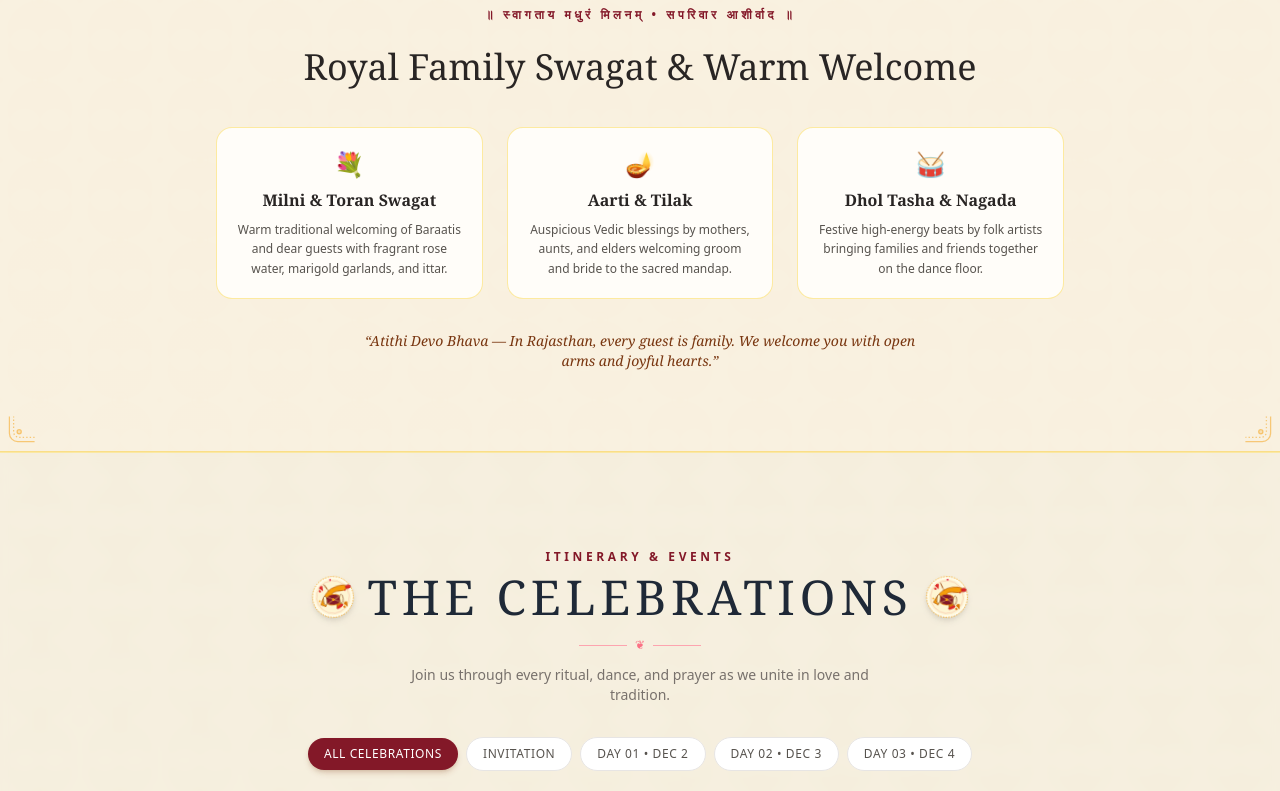
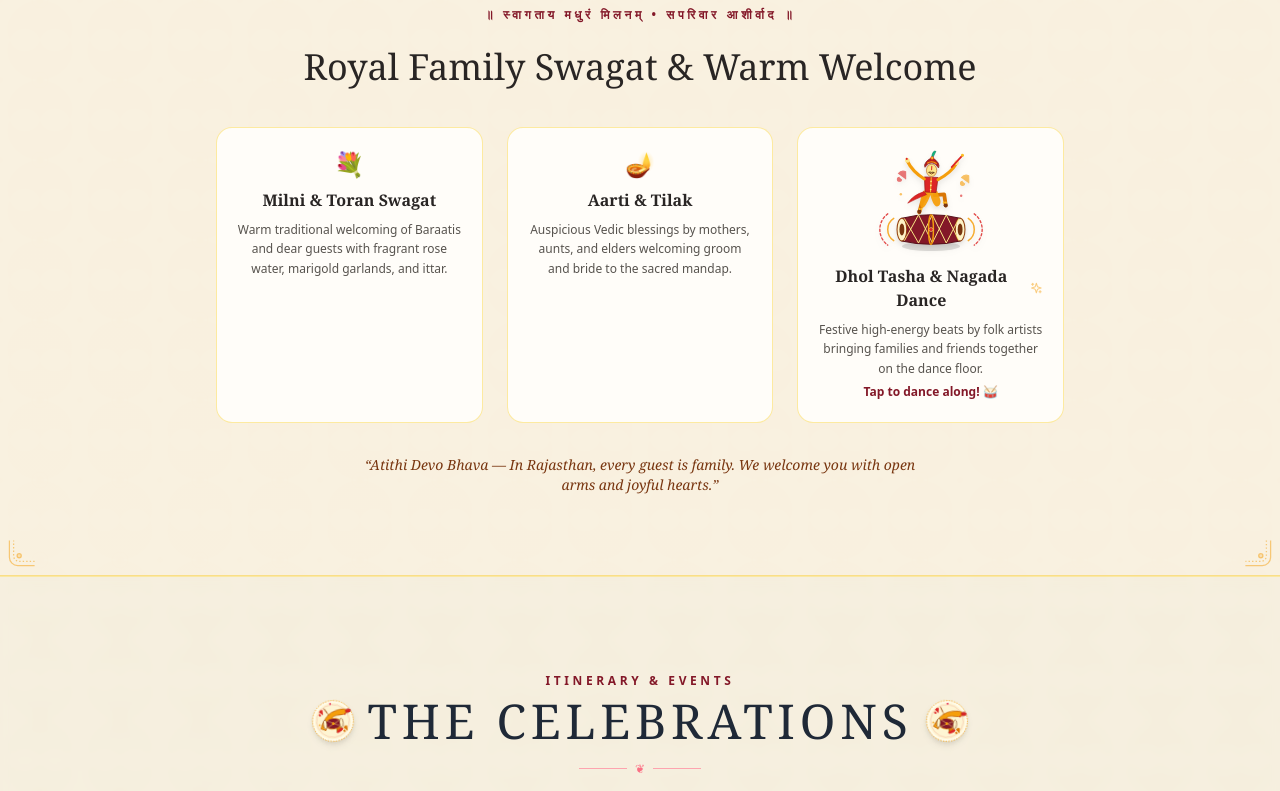
Before and after one commit to bhavishya31/sandbox-website, a Next.js app: page / in a window 1280 px wide. Shown: the part 2040-2831 px from the top of the page. Built offline with nearby package versions, Linux system fonts and the light colour scheme.

Commit message:
Update page.js

```diff
--- a/app/page.js
+++ b/app/page.js
@@ -369,24 +369,11 @@ const CarnivalIcon = () => (
   </svg>
 );
 
-/* BARAAT & DHOL PROCESSION ICON */
-const BaraatIcon = () => (
-  <svg viewBox="0 0 64 64" className="w-12 h-12" fill="none">
-    {/* Dhol Barrel */}
-    <ellipse cx="32" cy="32" rx="14" ry="20" transform="rotate(35 32 32)" fill="#991B1B" stroke="#F59E0B" strokeWidth="1.8" />
-    <ellipse cx="20" cy="23" rx="7" ry="12" transform="rotate(35 20 23)" fill="#FEF3C7" stroke="#B45309" strokeWidth="1.5" />
-    <ellipse cx="44" cy="41" rx="7" ry="12" transform="rotate(35 44 41)" fill="#FDE68A" stroke="#B45309" strokeWidth="1.5" />
-    {/* Dhol Ropes / Bracing */}
-    <path d="M22 14 L42 32 M25 31 L45 50 M16 26 L36 46" stroke="#FEF08A" strokeWidth="1.2" strokeLinecap="round" />
-    {/* Drumsticks / Danka & Chhari */}
-    <path d="M10 18 L26 27" stroke="#F59E0B" strokeWidth="2.5" strokeLinecap="round" />
-    <circle cx="10" cy="18" r="2.5" fill="#DC2626" />
-    <path d="M12 40 L28 35" stroke="#F59E0B" strokeWidth="2" strokeLinecap="round" />
-    {/* Musical Celebration Sparkles */}
-    <circle cx="48" cy="16" r="2" fill="#F59E0B" />
-    <circle cx="54" cy="24" r="1.5" fill="#EF4444" />
-    <circle cx="44" cy="12" r="1.5" fill="#F59E0B" />
-  </svg>
+/* BARAAT & DHOL PROCESSION ICON (ANIMATED PERSON DANCING ON DHOLAK) */
+const BaraatIcon = ({ onBeatClick }) => (
+  <div className="w-16 h-16 flex items-center justify-center">
+    <DancerOnDholak className="w-14 h-16" onBeatClick={onBeatClick} />
+  </div>
 );
 
 const WeddingMuhurthamIcon = () => (
@@ -400,6 +387,156 @@ const WeddingMuhurthamIcon = () => (
     <path d="M32 37 C32 37 28 42 28 45 C28 47.2 29.8 48 32 48 C34.2 48 36 47.2 36 45 C36 42 32 37 32 37 Z" fill="#EF4444" />
     <path d="M32 40 C32 40 30 43 30 44 C30 45.1 30.9 46 32 46 C33.1 46 34 45.1 34 44 C34 43 32 40 32 40 Z" fill="#FBBF24" />
   </svg>
+);
+
+/* PERSON DANCING ON DHOLAK (FOLK BARAAT & SANGEET ANIMATION) */
+const DancerOnDholak = ({ className = "w-28 h-32", onBeatClick }) => (
+  <motion.div
+    whileHover={{ scale: 1.08 }}
+    whileTap={{ scale: 0.94 }}
+    onClick={onBeatClick}
+    className={`relative inline-flex items-center justify-center select-none cursor-pointer group ${className}`}
+    title="Tap to watch the Baraati dance on Dholak beats!"
+  >
+    <svg viewBox="0 0 140 160" className="w-full h-full drop-shadow-md overflow-visible" fill="none" xmlns="http://www.w3.org/2000/svg">
+      {/* Sound Beat Waves Radiating From Drum Sides */}
+      <motion.g
+        animate={{
+          opacity: [0.35, 1, 0.35],
+          scale: [0.92, 1.14, 0.92]
+        }}
+        transition={{ duration: 0.9, repeat: Infinity, ease: "easeInOut" }}
+        style={{ transformOrigin: "70px 123px" }}
+      >
+        {/* Left Waves */}
+        <path d="M 20 108 A 18 18 0 0 0 20 138" stroke="#F59E0B" strokeWidth="2" strokeLinecap="round" />
+        <path d="M 12 102 A 26 26 0 0 0 12 144" stroke="#DC2626" strokeWidth="1.8" strokeLinecap="round" strokeDasharray="3 3" />
+        {/* Right Waves */}
+        <path d="M 120 108 A 18 18 0 0 1 120 138" stroke="#F59E0B" strokeWidth="2" strokeLinecap="round" />
+        <path d="M 128 102 A 26 26 0 0 1 128 144" stroke="#DC2626" strokeWidth="1.8" strokeLinecap="round" strokeDasharray="3 3" />
+      </motion.g>
+
+      {/* Floating Musical Notes & Sparkles */}
+      <motion.g
+        animate={{
+          y: [0, -7, 0],
+          opacity: [0.6, 1, 0.6]
+        }}
+        transition={{ duration: 1.4, repeat: Infinity, ease: "easeInOut" }}
+      >
+        {/* Musical Note 1 */}
+        <path d="M 22 42 Q 27 36 33 39 L 33 50 M 27 50 A 3 3 0 1 1 24 47" stroke="#DC2626" strokeWidth="1.6" fill="#DC2626" />
+        {/* Musical Note 2 */}
+        <path d="M 114 48 Q 119 42 125 45 L 125 56 M 119 56 A 3 3 0 1 1 116 53" stroke="#F59E0B" strokeWidth="1.6" fill="#F59E0B" />
+        <circle cx="26" cy="72" r="1.8" fill="#F59E0B" />
+        <circle cx="114" cy="74" r="1.8" fill="#DC2626" />
+      </motion.g>
+
+      {/* CEREMONIAL DHOLAK (Pulsing underneath the dancer) */}
+      <motion.g
+        animate={{
+          scaleY: [1, 0.94, 1.04, 0.96, 1],
+          scaleX: [1, 1.03, 0.98, 1.02, 1]
+        }}
+        transition={{ duration: 0.9, repeat: Infinity, ease: "easeInOut" }}
+        style={{ transformOrigin: "70px 123px" }}
+      >
+        {/* Shadow */}
+        <ellipse cx="70" cy="148" rx="42" ry="7" fill="#000000" opacity="0.12" />
+
+        {/* Barrel Body */}
+        <path d="M 28 106 Q 70 96 112 106 L 112 140 Q 70 150 28 140 Z" fill="#831828" stroke="#58111A" strokeWidth="1.5" />
+
+        {/* Left Drumhead Rim & Center Shahi Patch */}
+        <ellipse cx="28" cy="123" rx="7" ry="17" fill="#FEF3C7" stroke="#92400E" strokeWidth="1.5" />
+        <ellipse cx="28" cy="123" rx="3.5" ry="9" fill="#78350F" />
+
+        {/* Right Drumhead Rim & Center Shahi Patch */}
+        <ellipse cx="112" cy="123" rx="7" ry="17" fill="#FEF3C7" stroke="#92400E" strokeWidth="1.5" />
+        <ellipse cx="112" cy="123" rx="3.5" ry="9" fill="#78350F" />
+
+        {/* Diagonal Tension Ropes / W-laces */}
+        <path d="M 32 107 L 52 143 L 72 101 L 92 143 L 110 107 M 32 139 L 52 101 L 72 143 L 92 101 L 110 139" stroke="#FEF08A" strokeWidth="1.4" strokeLinecap="round" />
+
+        {/* Center Golden Ring Band & Brooch */}
+        <ellipse cx="70" cy="123" rx="3.5" ry="22" fill="none" stroke="#F59E0B" strokeWidth="2" />
+        <circle cx="70" cy="123" r="3" fill="#DC2626" stroke="#FEF08A" strokeWidth="0.8" />
+      </motion.g>
+
+      {/* PERSON DANCING ON TOP OF THE DHOLAK */}
+      <motion.g
+        animate={{
+          y: [0, -11, 2, -7, 0],
+          rotate: [-4, 4, -2, 4, -4]
+        }}
+        transition={{ duration: 0.9, repeat: Infinity, ease: "easeInOut" }}
+        style={{ transformOrigin: "70px 105px" }}
+      >
+        {/* Dancer Legs & Dancing Steps */}
+        {/* Left Leg: Planted rhythmically on dholak top */}
+        <path d="M 64 78 L 58 90 L 55 104" stroke="#D97706" strokeWidth="5.5" strokeLinecap="round" strokeLinejoin="round" />
+        <circle cx="55" cy="103" r="3" fill="#78350F" />
+        {/* Ghungroo anklet bells */}
+        <circle cx="55" cy="99" r="1.5" fill="#FBBF24" />
+        <circle cx="58" cy="99" r="1.5" fill="#FBBF24" />
+
+        {/* Right Leg: Joyously raised in a high-step dance kick */}
+        <path d="M 76 78 L 90 76 L 93 92" stroke="#D97706" strokeWidth="5.5" strokeLinecap="round" strokeLinejoin="round" />
+        <circle cx="93" cy="92" r="3" fill="#78350F" />
+        {/* Ghungroo anklet bells */}
+        <circle cx="93" cy="88" r="1.5" fill="#FBBF24" />
+        <circle cx="90" cy="88" r="1.5" fill="#FBBF24" />
+
+        {/* Royal Saffron & Gold Dhoti / Churidar Fabric */}
+        <path d="M 60 72 C 55 84 54 94 58 97 C 62 100 68 85 70 78 C 72 85 78 100 84 92 C 88 86 82 80 80 72 Z" fill="#F59E0B" opacity="0.95" />
+
+        {/* Flowing Festive Waist Sash / Kamarbandh Flapping in Dance */}
+        <motion.path
+          d="M 60 73 Q 44 80 38 92 Q 47 86 64 77 Z"
+          fill="#DC2626"
+          stroke="#B91C1C"
+          strokeWidth="0.8"
+          animate={{ rotate: [-8, 6, -8] }}
+          transition={{ duration: 0.9, repeat: Infinity, ease: "easeInOut" }}
+          style={{ transformOrigin: "62px 74px" }}
+        />
+
+        {/* Torso & Embellished Kurta Vest */}
+        <path d="M 60 52 L 80 52 L 78 74 L 62 74 Z" fill="#DC2626" stroke="#991B1B" strokeWidth="1" />
+        {/* Golden Buttons / Placket */}
+        <line x1="70" y1="52" x2="70" y2="74" stroke="#FBBF24" strokeWidth="1.5" />
+        <circle cx="70" cy="58" r="1.2" fill="#FEF08A" />
+        <circle cx="70" cy="64" r="1.2" fill="#FEF08A" />
+        <circle cx="70" cy="70" r="1.2" fill="#FEF08A" />
+
+        {/* Dancer Raised Left Arm: Celebration Bhangra Gesture */}
+        <path d="M 60 55 Q 42 45 34 30" stroke="#F59E0B" strokeWidth="4.5" strokeLinecap="round" />
+        <circle cx="34" cy="29" r="3.5" fill="#FDE68A" />
+        <circle cx="33" cy="27" r="1.5" fill="#DC2626" />
+
+        {/* Dancer Raised Right Arm: Brandishing a Festive Dance Stick */}
+        <path d="M 80 55 Q 98 45 106 30" stroke="#F59E0B" strokeWidth="4.5" strokeLinecap="round" />
+        <circle cx="106" cy="29" r="3.5" fill="#FDE68A" />
+        {/* Decorative Danka / Chhari Stick */}
+        <line x1="99" y1="36" x2="114" y2="18" stroke="#DC2626" strokeWidth="2.5" strokeLinecap="round" />
+        <circle cx="114" cy="18" r="2.2" fill="#FBBF24" />
+
+        {/* Head, Joyous Smile & Royal Tilak */}
+        <ellipse cx="70" cy="42" rx="7.5" ry="9" fill="#FDE68A" stroke="#B45309" strokeWidth="0.8" />
+        <line x1="70" y1="36" x2="70" y2="41" stroke="#DC2626" strokeWidth="1.5" strokeLinecap="round" />
+        <path d="M 67 46 Q 70 49 73 46" stroke="#78350F" strokeWidth="1.2" strokeLinecap="round" fill="none" />
+        {/* Traditional Royal Mustache */}
+        <path d="M 66 45 Q 68 44 70 45 Q 72 44 74 45" stroke="#451A03" strokeWidth="1.2" strokeLinecap="round" fill="none" />
+
+        {/* Royal Safa / Turban with Sarpech & Kalgi Brooch */}
+        <path d="M 60 38 Q 70 24 80 38 Q 83 31 70 23 Q 57 31 60 38 Z" fill="#B91C1C" stroke="#7F1D1D" strokeWidth="1" />
+        <path d="M 63 32 Q 70 27 77 32" stroke="#F59E0B" strokeWidth="1.5" fill="none" />
+        {/* Kalgi Feather & Gem */}
+        <path d="M 69 24 Q 70 12 75 14 Q 72 21 70 26" fill="#10B981" stroke="#047857" strokeWidth="0.8" />
+        <circle cx="70" cy="24" r="2.2" fill="#FBBF24" stroke="#DC2626" strokeWidth="0.8" />
+      </motion.g>
+    </svg>
+  </motion.div>
 );
 
 /* TRADITIONAL SWAGAT AARTI THALI (FAMILY & BLESSINGS ANIMATION) */
@@ -807,7 +944,10 @@ export default function WeddingInvite() {
       {/* INTERACTIVE DHOL BEAT PULSE BANNER OVERLAY */}
       {dholBeatPulse && (
         <div className="fixed top-20 left-1/2 -translate-x-1/2 z-50 pointer-events-none">
-          <div className="bg-gradient-to-r from-red-600 via-amber-600 to-rose-600 text-white px-6 py-2.5 rounded-full shadow-2xl border-2 border-amber-300 flex items-center gap-3 animate-bounce">
+          <div className="bg-gradient-to-r from-red-600 via-amber-600 to-rose-600 text-white px-6 py-2 rounded-full shadow-2xl border-2 border-amber-300 flex items-center gap-3 animate-bounce">
+            <div className="w-8 h-9 -my-2 shrink-0">
+              <DancerOnDholak className="w-8 h-9" />
+            </div>
             <PartyPopper size={20} className="text-yellow-300 animate-spin" />
             <span className="font-serif font-bold tracking-widest text-sm uppercase">
               🥁 Dhol Tasha Beats Playing! Dhik-Tana-Nana! 🎺
@@ -1062,11 +1202,20 @@ export default function WeddingInvite() {
                 Auspicious Vedic blessings by mothers, aunts, and elders welcoming groom and bride to the sacred mandap.
               </p>
             </div>
-            <div className="bg-[#FFFDF9] p-5 rounded-2xl border border-amber-200/80 shadow-xs text-center space-y-2 hover:shadow-md transition-shadow">
-              <span className="text-2xl block">🥁</span>
-              <h4 className="font-serif text-base text-stone-800 font-semibold">Dhol Tasha &amp; Nagada</h4>
+            <div
+              onClick={triggerDholBurst}
+              className="bg-[#FFFDF9] p-5 rounded-2xl border border-amber-200/80 shadow-xs text-center space-y-2 hover:shadow-md transition-all cursor-pointer group hover:border-amber-400"
+              title="Tap to join the dance and play dhol beats!"
+            >
+              <div className="flex justify-center -mt-1 mb-1">
+                <DancerOnDholak className="w-24 h-28 group-hover:scale-105 transition-transform" onBeatClick={triggerDholBurst} />
+              </div>
+              <h4 className="font-serif text-base text-stone-800 font-semibold flex items-center justify-center gap-1.5">
+                Dhol Tasha &amp; Nagada Dance
+                <Sparkles size={14} className="text-amber-500 animate-pulse" />
+              </h4>
               <p className="font-sans text-xs text-stone-600 leading-relaxed">
-                Festive high-energy beats by folk artists bringing families and friends together on the dance floor.
+                Festive high-energy beats by folk artists bringing families and friends together on the dance floor. <span className="text-[#831828] font-semibold block mt-1">Tap to dance along! 🥁</span>
               </p>
             </div>
           </div>
```
